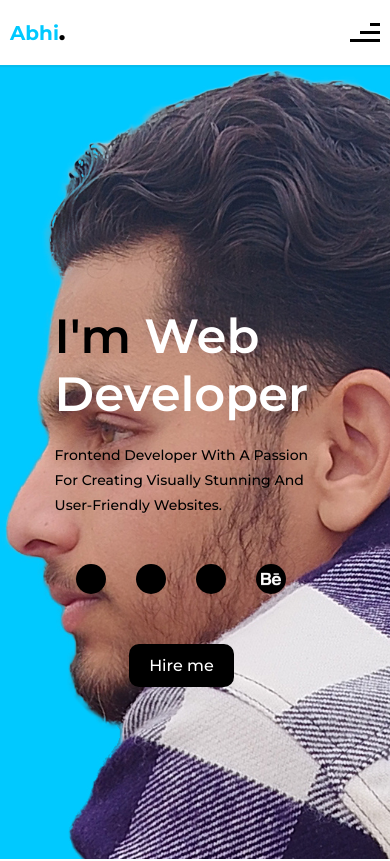
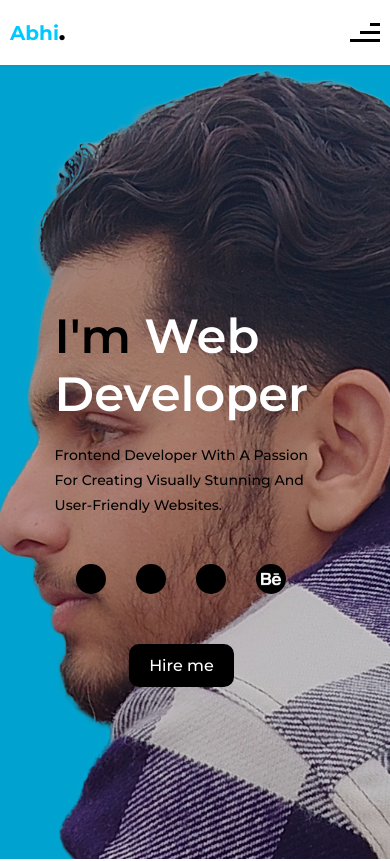
Before and after one commit to AbhiShekSehjal/myProtfolioWIthReact.js, a React (Vite) app: page / in a window 390 px wide. Shown: the top 861 px of the page. Built offline with nearby package versions, Linux system fonts and the light colour scheme; some icons are missing.

Commit message:
done mobile responsive 6

```diff
--- a/src/home/components/header/Header.css
+++ b/src/home/components/header/Header.css
@@ -113,7 +113,14 @@ h1 {
         width: 100vh;
         border-radius: 0;
         animation: none;
-        background-position: calc(350px);
+        background-position: calc(340px);
+    }
+
+    .overlay {
+        background: #00000030;
+        width: 100%;
+        height: 100%;
+        position: relative;
     }
 
     .spanText2 {
--- a/src/home/components/header/Header.jsx
+++ b/src/home/components/header/Header.jsx
@@ -35,7 +35,9 @@ function Header() {
                 </div>
 
                 <div className="rightMainContent">
-                    <div className="heroImage"></div>
+                    <div className="heroImage">
+                        <div className="overlay"></div>
+                    </div>
                 </div>
             </div>
         </div>
```
